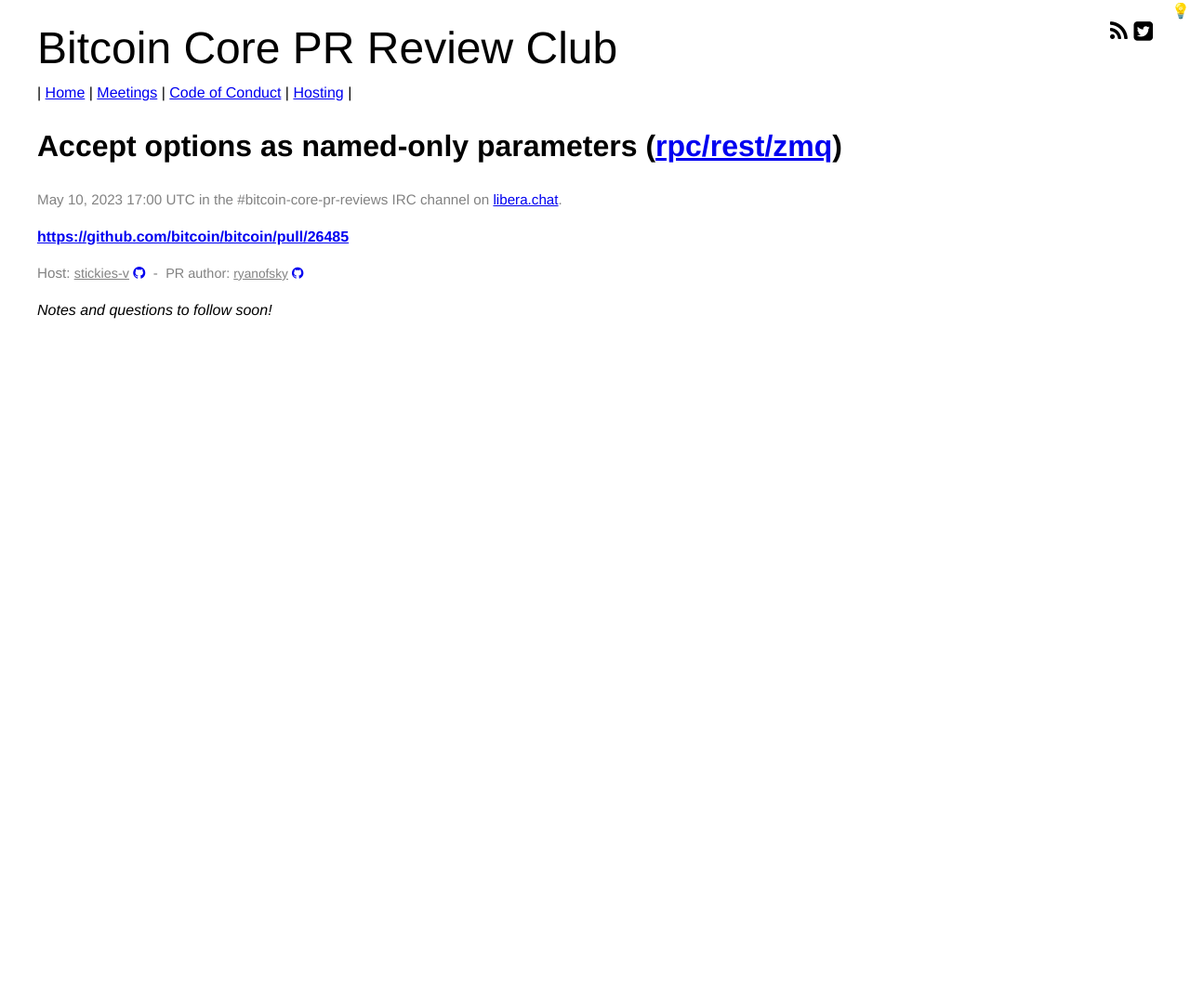
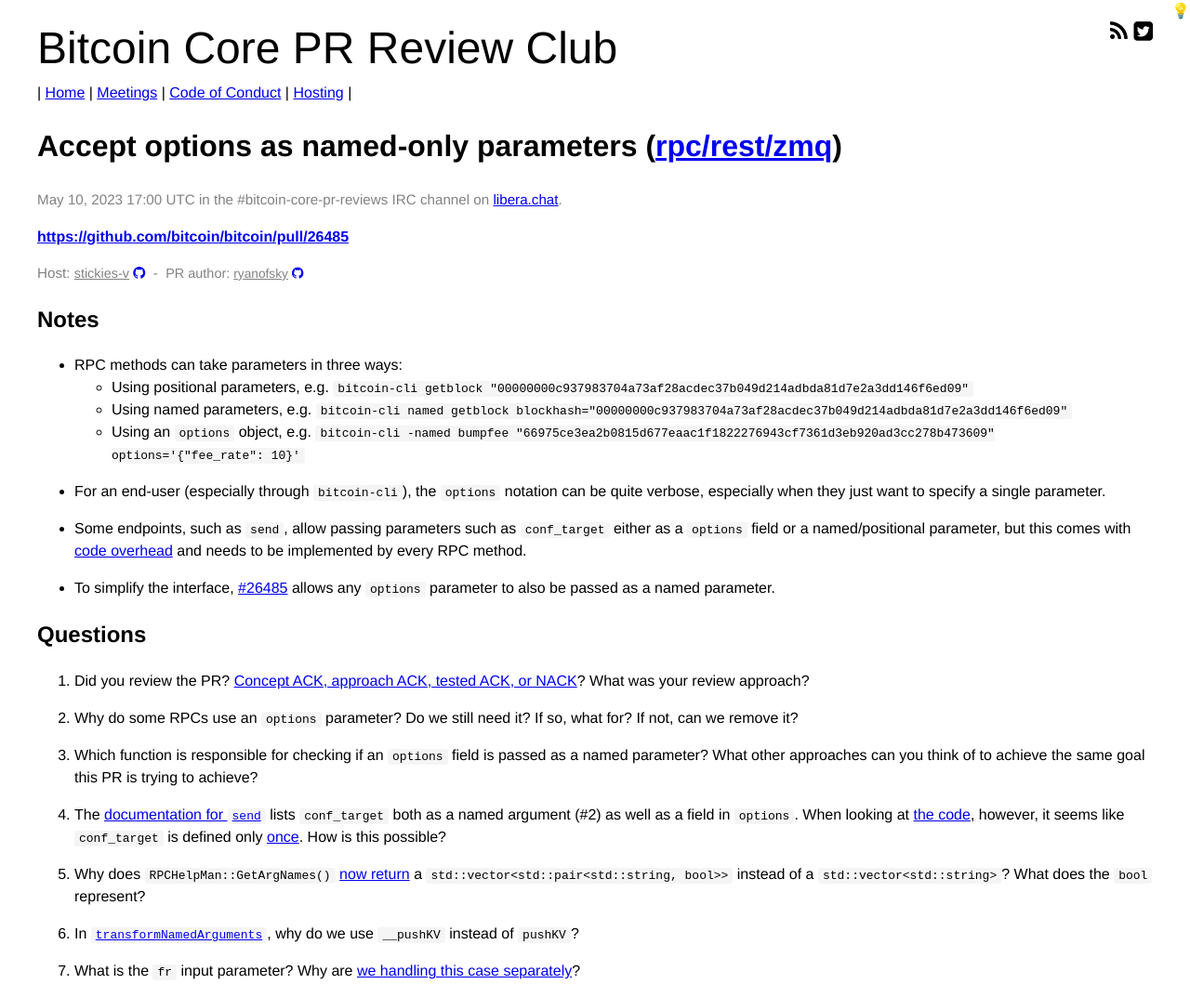
Before and after one commit to bitcoin-core-review-club/website, a Jekyll site: the page built from _posts/2023-05-10-#26485.md, in a window 1280 px wide. Shown: the whole page at 93% size. Built offline with Jekyll 4.4.1, drawn with Linux system fonts in a browser that asks for light colours; before the commit the page ends 916 px from its top, so only the background shows below that.

Commit message:
add notes and questions for n26485

```diff
--- a/_posts/2023-05-10-#26485.md
+++ b/_posts/2023-05-10-#26485.md
@@ -7,21 +7,37 @@
 components: ["rpc/rest/zmq"]
 host: stickies-v
 status: upcoming
-commit:
+commit: 2808c33ba
 ---
 
-_Notes and questions to follow soon!_
-
-<!-- TODO: Before meeting, add notes and questions
 ## Notes
 
+- RPC methods can take parameters in three ways:
+  - Using positional parameters, e.g. `bitcoin-cli getblock "00000000c937983704a73af28acdec37b049d214adbda81d7e2a3dd146f6ed09"`
+  - Using named parameters, e.g. `bitcoin-cli named getblock blockhash="00000000c937983704a73af28acdec37b049d214adbda81d7e2a3dd146f6ed09"`
+  - Using an `options` object, e.g. `bitcoin-cli -named bumpfee "66975ce3ea2b0815d677eaac1f1822276943cf7361d3eb920ad3cc278b473609" options='{"fee_rate": 10}'`
 
+- For an end-user (especially through `bitcoin-cli`), the `options` notation can be quite verbose, especially when they just want to specify a single parameter.
+
+- Some endpoints, such as `send`, allow passing parameters such as `conf_target` either as a `options` field or a named/positional parameter, but this comes with [code overhead](https://github.com/bitcoin/bitcoin/blob/6c7ebcc14b7908a67a8f8764b398e76c8fb4fe8b/src/wallet/rpc/spend.cpp#L57-L77) and needs to be implemented by every RPC method.
+
+- To simplify the interface, [#26485](https://github.com/bitcoin/bitcoin/pull/26485) allows any `options` parameter to also be passed as a named parameter.
 
 ## Questions
 
 1. Did you review the PR? [Concept ACK, approach ACK, tested ACK, or NACK](https://github.com/bitcoin/bitcoin/blob/master/CONTRIBUTING.md#peer-review)? What was your review approach?
--->
 
+1. Why do some RPCs use an `options` parameter? Do we still need it? If so, what for? If not, can we remove it?
+
+1. Which function is responsible for checking if an `options` field is passed as a named parameter? What other approaches can you think of to achieve the same goal this PR is trying to achieve?
+
+1. The [documentation for `send`](https://bitcoincore.org/en/doc/24.0.0/rpc/wallet/send/) lists `conf_target` both as a named argument (#2) as well as a field in `options`. When looking at [the code](https://github.com/bitcoin/bitcoin/blob/6c7ebcc14b7908a67a8f8764b398e76c8fb4fe8b/src/wallet/rpc/spend.cpp#L1180-L1233), however, it seems like `conf_target` is defined only [once](https://github.com/bitcoin/bitcoin/blob/6c7ebcc14b7908a67a8f8764b398e76c8fb4fe8b/src/wallet/rpc/spend.cpp#L1186). How is this possible?
+
+1. Why does `RPCHelpMan::GetArgNames()` [now return](https://github.com/bitcoin-core-review-club/bitcoin/commit/411485082c22b86e1224f60534fccf1e2bb8e8f3#diff-647c2f0c4261e4ba2bbfc487178f54f4702ad284b52c1ed2dbbd30a53a5ad487R609) a `std::vector<std::pair<std::string, bool>>` instead of a `std::vector<std::string>`? What does the `bool` represent?
+
+1. In [`transformNamedArguments`](https://github.com/bitcoin-core-review-club/bitcoin/commit/411485082c22b86e1224f60534fccf1e2bb8e8f3#diff-019ee7d5e66b74eac42199f64e08cd0e90af4603bb3c105e294665ea4b411219R440), why do we use `__pushKV` instead of `pushKV`?
+
+1. What is the `fr` input parameter? Why are [we handling this case separately](https://github.com/bitcoin-core-review-club/bitcoin/commit/411485082c22b86e1224f60534fccf1e2bb8e8f3#diff-019ee7d5e66b74eac42199f64e08cd0e90af4603bb3c105e294665ea4b411219R460-R462)?
 
 <!-- TODO: After meeting, uncomment and add meeting log between the irc tags
 ## Meeting Log
```
